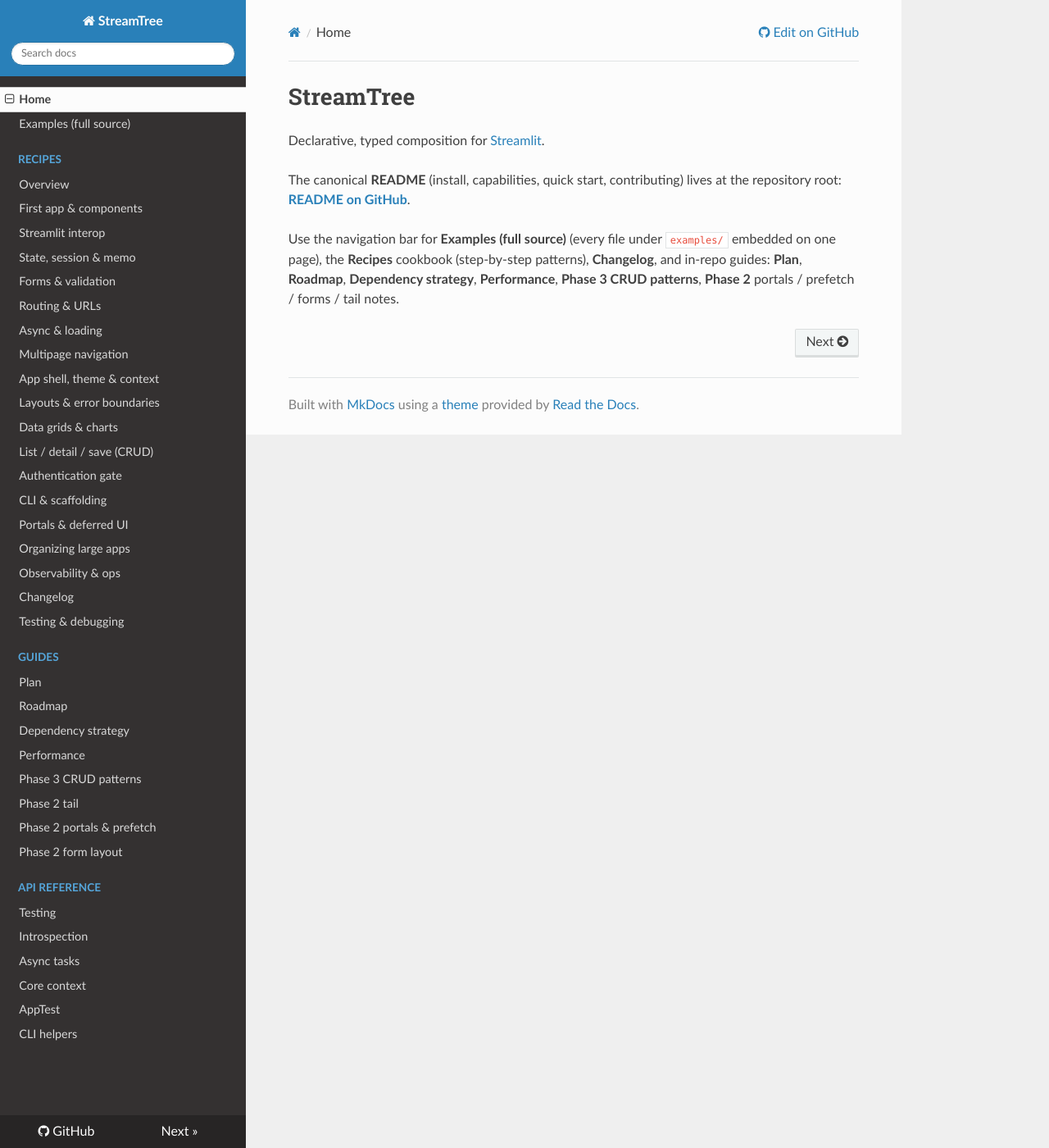
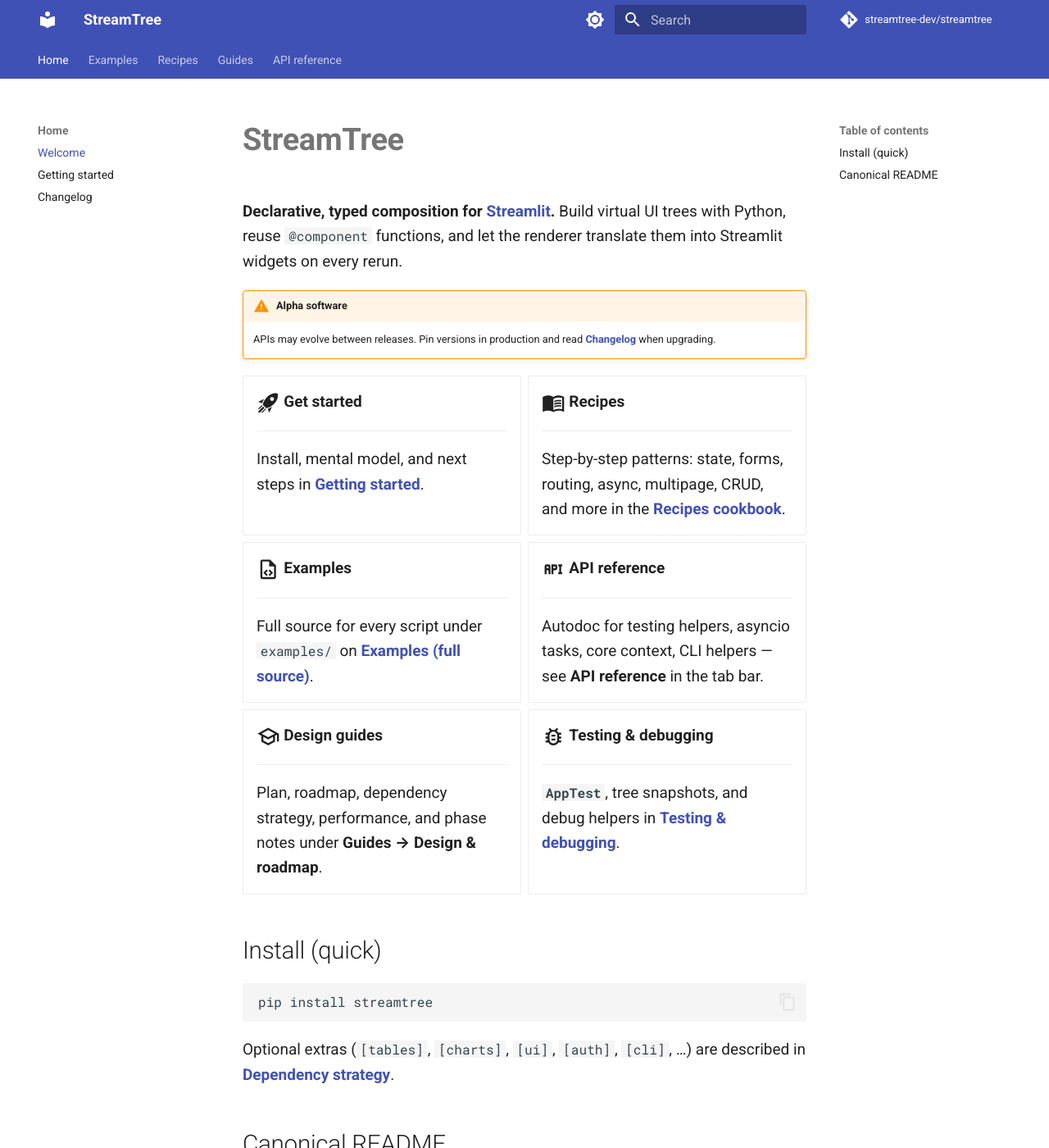
Before and after one commit to eddiethedean/streamtree, an MkDocs documentation site: the page built from docs/index.md, in a window 1280 px wide and 1400 px high. Shown: the whole window at 82% size. Built offline with MkDocs 1.6.1 and Material for MkDocs 9.7.7, drawn with Linux system fonts in a browser that asks for light colours; nearby versions of some CDN libraries; comment, search, counter and statistics services are not loaded; some of the changed text lies outside the part shown.

Commit message:
Docs: MkDocs Material redesign and IA
- Add mkdocs-material; theme, palettes, nav tabs, extensions (emoji, admonitions, etc.).
- New getting-started page, landing index with cards, extra.css; split Guides nav; nested API.
- Fix ROADMAP internal anchors for Material slugs; recipes README cross-links; CHANGELOG.

````diff
--- /dev/null
+++ b/docs/getting-started.md
@@ -0,0 +1,37 @@
+# Getting started
+
+StreamTree is a **declarative UI layer** on top of [Streamlit](https://streamlit.io/): you build a tree of elements (layouts, widgets, your own `@component` functions) and call `render` or `render_app` so the built-in renderer maps them to `st.*` APIs on each rerun.
+
+!!! note "Requirements"
+
+    - **Python** 3.10+
+    - **Streamlit** ≥ 1.33 (see `pyproject.toml` in the repo for the current floor)
+
+## Install
+
+```bash
+pip install streamtree
+```
+
+Optional groups (tables, charts, UI extras, auth, CLI) are documented in **[Dependency strategy](DEPENDENCY_STRATEGY.md)**.
+
+## Minimal mental model
+
+1. **Define** a function that returns an `Element` tree (often with `@component`).
+2. **Mount** it with `render(Page(...))` or `render_app(App(...))` under `if __name__ == "__main__":`.
+3. **Run** with `streamlit run your_app.py`.
+
+The **[First app & components](recipes/first-app-and-components.md)** recipe walks through the smallest counter-style app and links to `examples/counter.py`.
+
+## Where to go next
+
+| Goal | Page |
+|------|------|
+| Cookbook patterns | [Recipes overview](recipes/README.md) |
+| Every `examples/*.py` file inlined | [Examples (full source)](EXAMPLES.md) |
+| Testing & `AppTest` | [Testing & debugging](TESTING_AND_DEBUG.md) |
+| Architecture & phases | [Guides → Design & roadmap](PLAN.md) |
+
+## Repository README
+
+Install matrices, capability tables, `streamtree` CLI usage, contributing, and CI badges live in the **canonical [README on GitHub](https://github.com/streamtree-dev/streamtree/blob/main/README.md)** so PyPI and the repo stay in sync.
--- a/docs/index.md
+++ b/docs/index.md
@@ -1,7 +1,63 @@
+---
+description: StreamTree — declarative composition for Streamlit. Install, learn, browse examples and API reference.
+---
+
 # StreamTree
 
-Declarative, typed composition for [Streamlit](https://streamlit.io/).
+**Declarative, typed composition for [Streamlit](https://streamlit.io/).** Build virtual UI trees with Python, reuse `@component` functions, and let the renderer translate them into Streamlit widgets on every rerun.
 
-The canonical **README** (install, capabilities, quick start, contributing) lives at the repository root: **[README on GitHub](https://github.com/streamtree-dev/streamtree/blob/main/README.md)**.
+!!! warning "Alpha software"
 
-Use the navigation bar for **Examples (full source)** (every file under `examples/` embedded on one page), the **Recipes** cookbook (step-by-step patterns), **Changelog**, and in-repo guides: **Plan**, **Roadmap**, **Dependency strategy**, **Performance**, **Phase 3 CRUD patterns**, **Phase 2** portals / prefetch / forms / tail notes.
+    APIs may evolve between releases. Pin versions in production and read **[Changelog](CHANGELOG.md)** when upgrading.
+
+<div class="grid cards" markdown>
+
+-   :material-rocket-launch:{ .lg .middle } __Get started__
+
+    ---
+
+    Install, mental model, and next steps in **[Getting started](getting-started.md)**.
+
+-   :material-book-open-variant:{ .lg .middle } __Recipes__
+
+    ---
+
+    Step-by-step patterns: state, forms, routing, async, multipage, CRUD, and more in the **[Recipes cookbook](recipes/README.md)**.
+
+-   :material-file-code-outline:{ .lg .middle } __Examples__
+
+    ---
+
+    Full source for every script under `examples/` on **[Examples (full source)](EXAMPLES.md)**.
+
+-   :material-api:{ .lg .middle } __API reference__
+
+    ---
+
+    Autodoc for testing helpers, asyncio tasks, core context, CLI helpers — see **API reference** in the tab bar.
+
+-   :material-school-outline:{ .lg .middle } __Design guides__
+
+    ---
+
+    Plan, roadmap, dependency strategy, performance, and phase notes under **Guides → Design & roadmap**.
+
+-   :material-bug-outline:{ .lg .middle } __Testing & debugging__
+
+    ---
+
+    **`AppTest`**, tree snapshots, and debug helpers in **[Testing & debugging](TESTING_AND_DEBUG.md)**.
+
+</div>
+
+## Install (quick)
+
+```bash
+pip install streamtree
+```
+
+Optional extras (`[tables]`, `[charts]`, `[ui]`, `[auth]`, `[cli]`, …) are described in **[Dependency strategy](DEPENDENCY_STRATEGY.md)**.
+
+## Canonical README
+
+The root **[README on GitHub](https://github.com/streamtree-dev/streamtree/blob/main/README.md)** remains the single source for PyPI: full capability matrix, CLI examples, contributing, and badges.
--- /dev/null
+++ b/docs/stylesheets/extra.css
@@ -0,0 +1,21 @@
+/* StreamTree docs — light touch on Material defaults */
+:root {
+  --streamtree-accent: #4db6ac;
+}
+
+[data-md-color-scheme="default"] {
+  --md-accent-fg-color: var(--streamtree-accent);
+}
+
+[data-md-color-scheme="slate"] {
+  --md-accent-fg-color: #80cbc4;
+}
+
+/* Slightly roomier line length for long-form guides */
+.md-typeset {
+  font-size: 0.95rem;
+}
+
+.md-typeset h1 {
+  font-weight: 600;
+}
--- a/mkdocs.yml
+++ b/mkdocs.yml
@@ -1,21 +1,50 @@
 # Static doc site (MkDocs). Run: uv run python -m mkdocs build --strict
 site_name: StreamTree
 site_description: Declarative, typed composition for Streamlit.
+site_url: https://streamtree.readthedocs.io/en/stable/
 repo_url: https://github.com/streamtree-dev/streamtree
+repo_name: streamtree-dev/streamtree
+edit_uri: edit/main/docs/
 
 docs_dir: docs
 site_dir: site
 
 strict: true
 
+extra:
+  generator: false
+  social:
+    - icon: fontawesome/brands/github
+      link: https://github.com/streamtree-dev/streamtree
+      name: StreamTree on GitHub
+
+extra_css:
+  - stylesheets/extra.css
+
 markdown_extensions:
+  - tables
+  - attr_list
+  - md_in_html
+  - admonition
+  - pymdownx.details
   - pymdownx.superfences
+  - pymdownx.highlight:
+      anchor_linenums: true
+      line_spans: __span__
+      pygments_lang_class: true
+  - pymdownx.inlinehilite
+  - pymdownx.tabbed:
+      alternate_style: true
+  - pymdownx.emoji:
+      emoji_index: !!python/name:material.extensions.emoji.twemoji
+      emoji_generator: !!python/name:material.extensions.emoji.to_svg
   - pymdownx.snippets:
       base_path: ["."]
       check_paths: true
 
 plugins:
-  - search
+  - search:
+      separator: '[\s\-_]+'
   - mkdocstrings:
       handlers:
         python:
@@ -25,11 +54,39 @@ plugins:
             show_source: false
 
 theme:
-  name: readthedocs
+  name: material
+  language: en
+  palette:
+    - media: "(prefers-color-scheme: light)"
+      scheme: default
+      primary: indigo
+      accent: teal
+      toggle:
+        icon: material/brightness-7
+        name: Switch to dark mode
+    - media: "(prefers-color-scheme: dark)"
+      scheme: slate
+      primary: indigo
+      accent: teal
+      toggle:
+        icon: material/brightness-4
+        name: Switch to light mode
+  features:
+    - navigation.tabs
+    - navigation.sections
+    - navigation.expand
+    - navigation.top
+    - toc.follow
+    - content.code.copy
+    - search.suggest
+    - search.highlight
 
 nav:
-  - Home: index.md
-  - Examples (full source): EXAMPLES.md
+  - Home:
+      - Welcome: index.md
+      - Getting started: getting-started.md
+      - Changelog: CHANGELOG.md
+  - Examples: EXAMPLES.md
   - Recipes:
       - Overview: recipes/README.md
       - First app & components: recipes/first-app-and-components.md
@@ -48,21 +105,24 @@ nav:
       - Portals & deferred UI: recipes/portals-and-deferred.md
       - Organizing large apps: recipes/organizing-large-apps.md
       - Observability & ops: recipes/observability-and-ops.md
-  - Changelog: CHANGELOG.md
-  - Testing & debugging: TESTING_AND_DEBUG.md
   - Guides:
-      - Plan: PLAN.md
-      - Roadmap: ROADMAP.md
-      - Dependency strategy: DEPENDENCY_STRATEGY.md
-      - Performance: PERFORMANCE.md
-      - Phase 3 CRUD patterns: PHASE3_CRUD.md
-      - Phase 2 tail: PHASE2_TAIL.md
-      - Phase 2 portals & prefetch: PHASE2_PORTALS_AND_PREFETCH.md
-      - Phase 2 form layout: PHASE2_FORMS.md
+      - Design & roadmap:
+          - Plan: PLAN.md
+          - Roadmap: ROADMAP.md
+          - Dependency strategy: DEPENDENCY_STRATEGY.md
+          - Performance: PERFORMANCE.md
+          - Phase 2 tail: PHASE2_TAIL.md
+          - Phase 2 portals & prefetch: PHASE2_PORTALS_AND_PREFETCH.md
+          - Phase 2 form layout: PHASE2_FORMS.md
+          - Phase 3 CRUD patterns: PHASE3_CRUD.md
+      - Operations:
+          - Testing & debugging: TESTING_AND_DEBUG.md
   - API reference:
-      - Testing: reference/testing_api.md
-      - Introspection: reference/introspection_api.md
-      - Async tasks: reference/asyncio_api.md
-      - Core context: reference/core_api.md
-      - AppTest: reference/apptest_api.md
-      - CLI helpers: reference/cli_helpers.md
+      - Testing & trees:
+          - Testing: reference/testing_api.md
+          - Introspection: reference/introspection_api.md
+          - AppTest: reference/apptest_api.md
+      - Runtime & CLI:
+          - Async tasks: reference/asyncio_api.md
+          - Core context: reference/core_api.md
+          - CLI helpers: reference/cli_helpers.md
--- a/pyproject.toml
+++ b/pyproject.toml
@@ -63,6 +63,7 @@ all = [
 ]
 dev = [
   "mkdocs>=1.6.0",
+  "mkdocs-material>=9.5.0",
   "mkdocstrings[python]>=0.26.0",
   "mkdocs-autorefs>=1.0.0",
   "pytest>=7.4.0",
````
Also changed, not shown: CHANGELOG.md (+1 -0 lines), docs/ROADMAP.md (+4 -4 lines), docs/recipes/README.md (+2 -2 lines), 1 other file.
